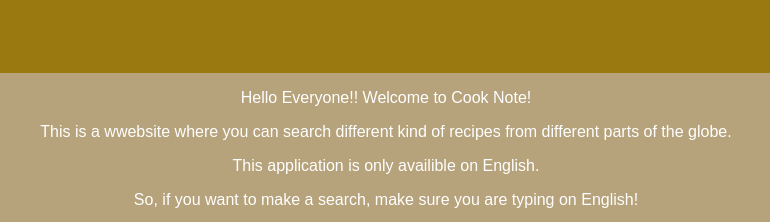
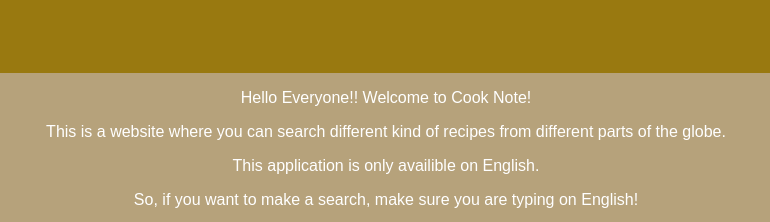
Before and after one commit to bragarr/projeto-buscador-de-receitas, a plain HTML site: page index.html in a window 1280 px wide. Shown: the top 222 px of the page, 254-1024 px from the left. Drawn offline with Linux system fonts and the light colour scheme.

Commit message:
correction on text index.html

```diff
--- a/index.html
+++ b/index.html
@@ -22,7 +22,7 @@
         <main>
             <section class="project__presantation">
                 <p>Hello Everyone!! Welcome to Cook Note!</p>
-                <p>This is a wwebsite where you can search different kind of recipes from different parts of the globe.</p>
+                <p>This is a website where you can search different kind of recipes from different parts of the globe.</p>
                 <p>This application is only availible on English.</p>
                 <p>So, if you want to make a search, make sure you are typing on English!</p>
                 <p>After having this in mind. Please, Enjoy it!</p>
```
